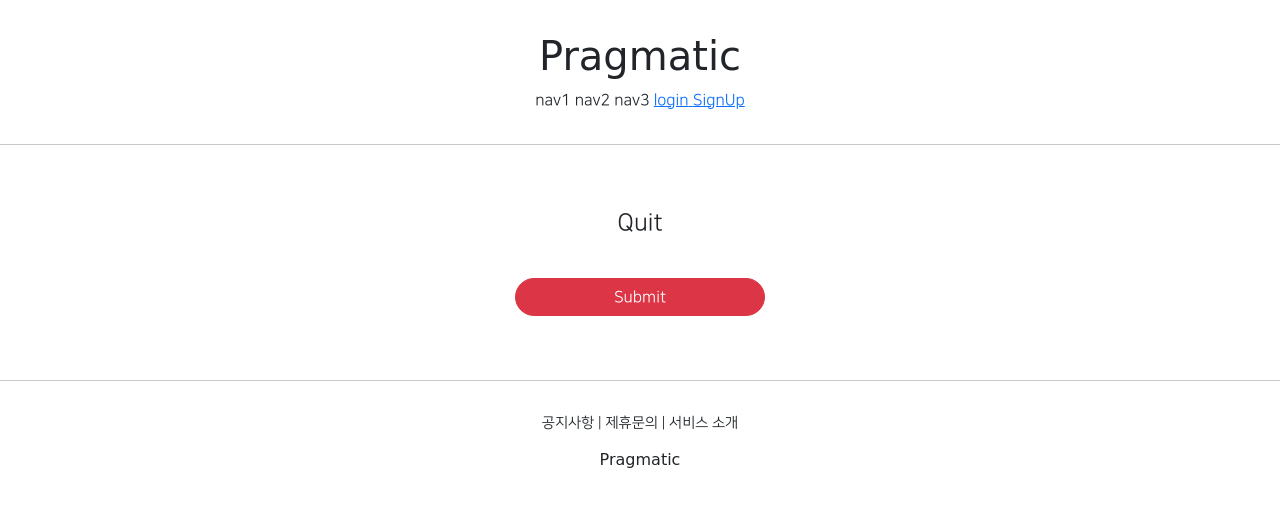
After one commit to Hwang-Junsu/myblog, a Django app: template accountapp/templates/accountapp/delete.html in a window 1280 px wide. The commit adds this page. Shown: the top 507 px of the page. Run offline with Django 4.2, Linux system fonts and the light colour scheme; the template is opened without the code that fills it, so the values that code supplies are empty; some libraries are stand-ins or nearby versions; some web fonts are replaced.

Commit message:
django course 26 commit

```diff
--- /dev/null
+++ b/accountapp/templates/accountapp/delete.html
@@ -0,0 +1,17 @@
+{% extends 'base.html' %}
+{% block content %}
+
+<div style="text-align:center; max-width : 500px; margin: 4rem auto">
+  <div class = "mb-4">
+    <h4>Quit</h4>
+  </div>
+
+  <form action ="{% url 'accountapp:delete' pk=user.pk %}" method="post">
+    {% csrf_token %}
+
+
+    <input type="submit" class="btn btn-danger rounded-pill col-6 mt-3">
+  </form>
+</div>
+
+{% endblock %}
--- a/accountapp/templates/accountapp/detail.html
+++ b/accountapp/templates/accountapp/detail.html
@@ -16,6 +16,10 @@
       <p>Change Info</p>
 
     </a>
+
+    <a href="{% url 'accountapp:delete' pk=user.pk %}">
+      <p>Quit</p>
+    </a>
     {% endif %}
   </div>
 </div>
--- a/accountapp/urls.py
+++ b/accountapp/urls.py
@@ -2,7 +2,7 @@ from django.contrib import admin
 from django.contrib.auth.views import LoginView, LogoutView
 from django.urls import path, include
 
-from accountapp.views import hello_world, AccountCreateView, AccountDetailView, AccountUpdateView
+from accountapp.views import hello_world, AccountCreateView, AccountDetailView, AccountUpdateView, AccountDeleteView
 
 app_name = "accountapp"
 
@@ -17,4 +17,5 @@ urlpatterns = [
 
     path('detail/<int:pk>', AccountDetailView.as_view(), name='detail'),
     path('update/<int:pk>', AccountUpdateView.as_view(), name='update'),
+    path('delete/<int:pk>', AccountDeleteView.as_view(), name='delete'),
 ]
--- a/templates/header.html
+++ b/templates/header.html
@@ -13,6 +13,9 @@
         <a href ="{% url 'accountapp:login' %}?next={{ request.path }}">
             <span>login</span>
         </a>
+        <a href ="{% url 'accountapp:create' %}">
+            <span>SignUp</span>
+        </a>
 
         {% else %}
 
```
Also changed, not shown: accountapp/views.py (+6 -1 lines).
